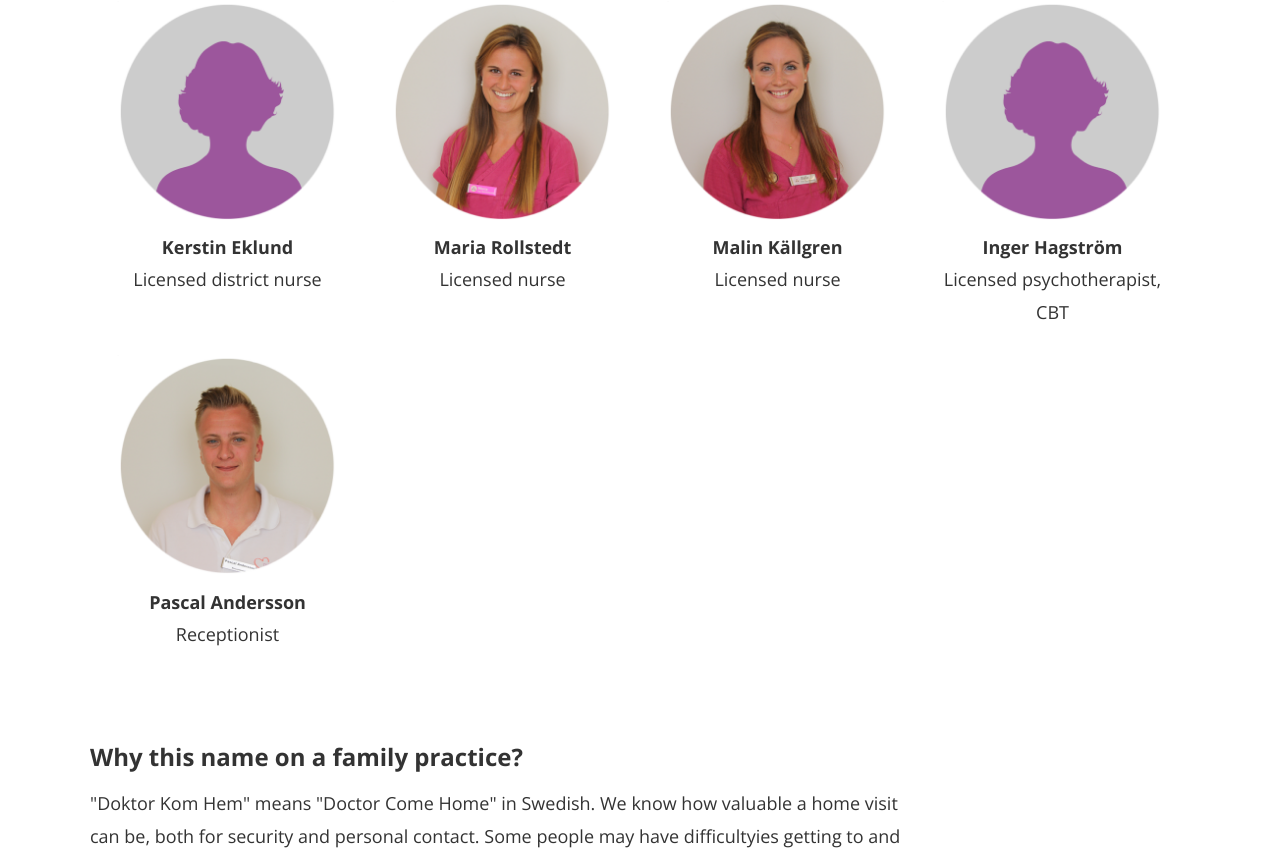
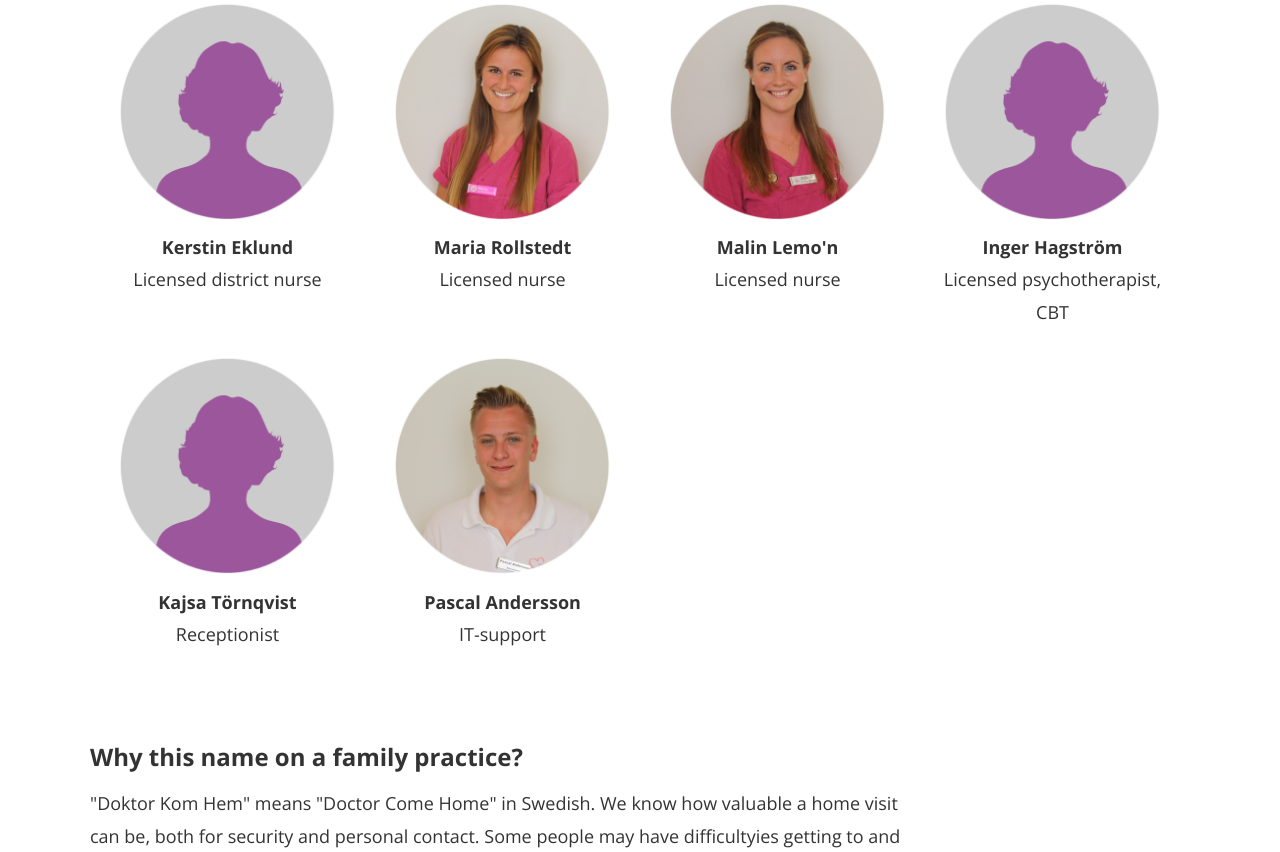
Before and after one commit to adamsdotter/DKH, a PHP site: page /about in a window 1280 px wide. Shown: the part 894-1746 px from the top of the page. Run offline with PHP 8.4, Linux system fonts and the light colour scheme.

Commit message:
Add new staff

```diff
--- a/assets/en/staff.php
+++ b/assets/en/staff.php
@@ -53,7 +53,7 @@
           <img src="<?php echo $images; ?>staff/malin.png" alt="Malin K&auml;llgren" />
       </figure>
       <figcaption class="staff-name">
-          <strong>Malin K&auml;llgren</strong> Licensed nurse
+          <strong>Malin Lemo'n</strong> Licensed nurse
       </figcaption>
     </li>
     <li>
@@ -66,10 +66,18 @@
     </li>
     <li>
       <figure class="staff-img">
+          <img src="<?php echo $images; ?>staff/no-img.png" alt="Kajsa Törnqvist" />
+      </figure>
+      <figcaption class="staff-name">
+          <strong>Kajsa Törnqvist</strong> Receptionist
+      </figcaption>
+    </li>
+    <li>
+      <figure class="staff-img">
           <img src="<?php echo $images; ?>staff/pascal.png" alt="Pascal Andersson" />
       </figure>
       <figcaption class="staff-name">
-          <strong>Pascal Andersson</strong> Receptionist
+          <strong>Pascal Andersson</strong> IT-support
       </figcaption>
     </li>
   </ul>
```
Also changed, not shown: assets/sv/staff.php (+10 -2 lines).
